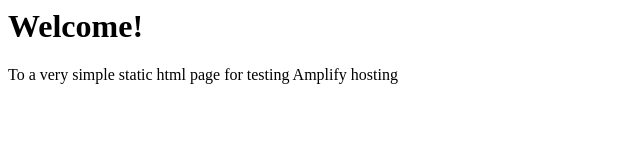
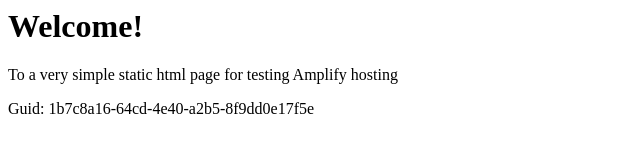
Before and after one commit to aws-aemilia-syd/Github-PR-Commit-Integration-Test-DoNotTouch-Gith-P5X5MO5I-v1-prod-ap-southeast-2, a website: page src/index.html in a window 1280 px wide. Shown: the whole page, without its empty margins (0-640 px from the left). Drawn offline with Linux system fonts and the light colour scheme.

Commit message:
commit from integ tests

```diff
--- a/src/index.html
+++ b/src/index.html
@@ -1,3 +1,5 @@
+
+
 <html lang="en">
 
 <head>
@@ -10,6 +12,6 @@
 <body>
     <h1>Welcome!</h1>
     <p>To a very simple static html page for testing Amplify hosting</p>
-</body>
+    <p>Guid: 1b7c8a16-64cd-4e40-a2b5-8f9dd0e17f5e</p></body>
 
 </html>
```
